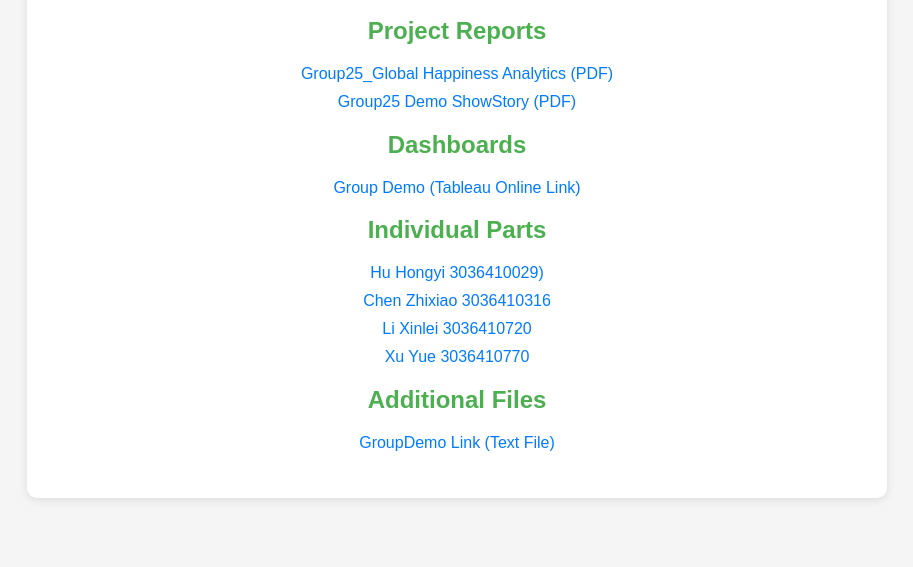
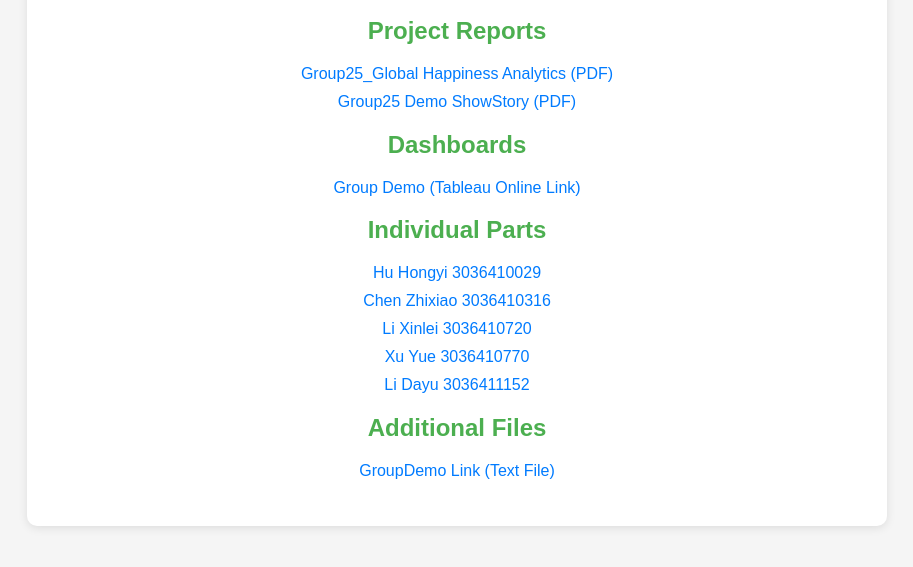
Before and after one commit to EricLee12118/Visualization-Group-Project, a plain HTML site: page index.html in a window 1280 px wide. Shown: the part 151-718 px from the top of the page, without its empty margins (183-1096 px from the left). Drawn offline with Linux system fonts and the light colour scheme.

Commit message:
Add files via upload

```diff
--- a/index.html
+++ b/index.html
@@ -63,10 +63,11 @@
 
         <h2>Individual Parts</h2>
         <ul>
-            <li><a href="./HuHongYi.pdf" target="_blank">Hu Hongyi 3036410029)</a></li>
+            <li><a href="./HuHongYi.pdf" target="_blank">Hu Hongyi 3036410029</a></li>
             <li><a href="./ChenZhixiao.pdf" target="_blank">Chen Zhixiao 3036410316</a></li>
             <li><a href="./LiXinlei.pdf" target="_blank">Li Xinlei 3036410720</a></li>
             <li><a href="./XuYue.pdf" target="_blank">Xu Yue 3036410770</a></li>
+            <li><a href="./LiDayu.pdf" target="_blank">Li Dayu 3036411152</a></li>
         </ul>
 
         <h2>Additional Files</h2>
```
Also changed, not shown: 1 other file.
